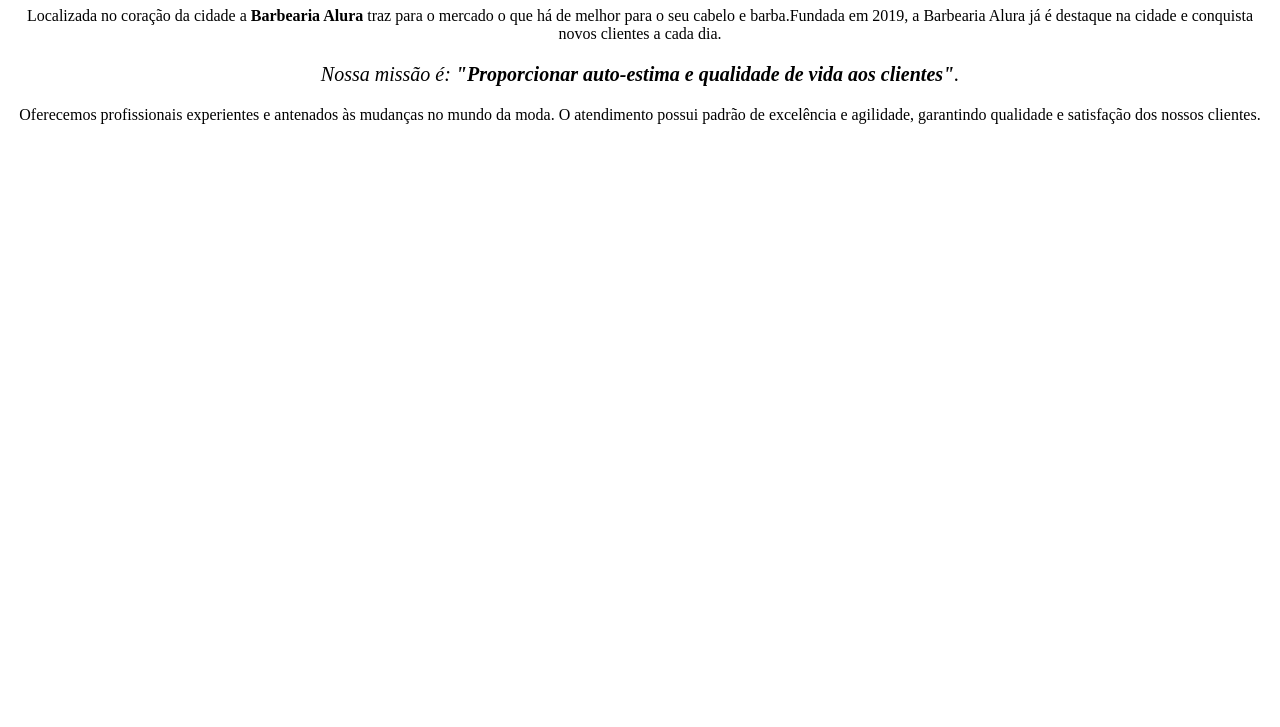
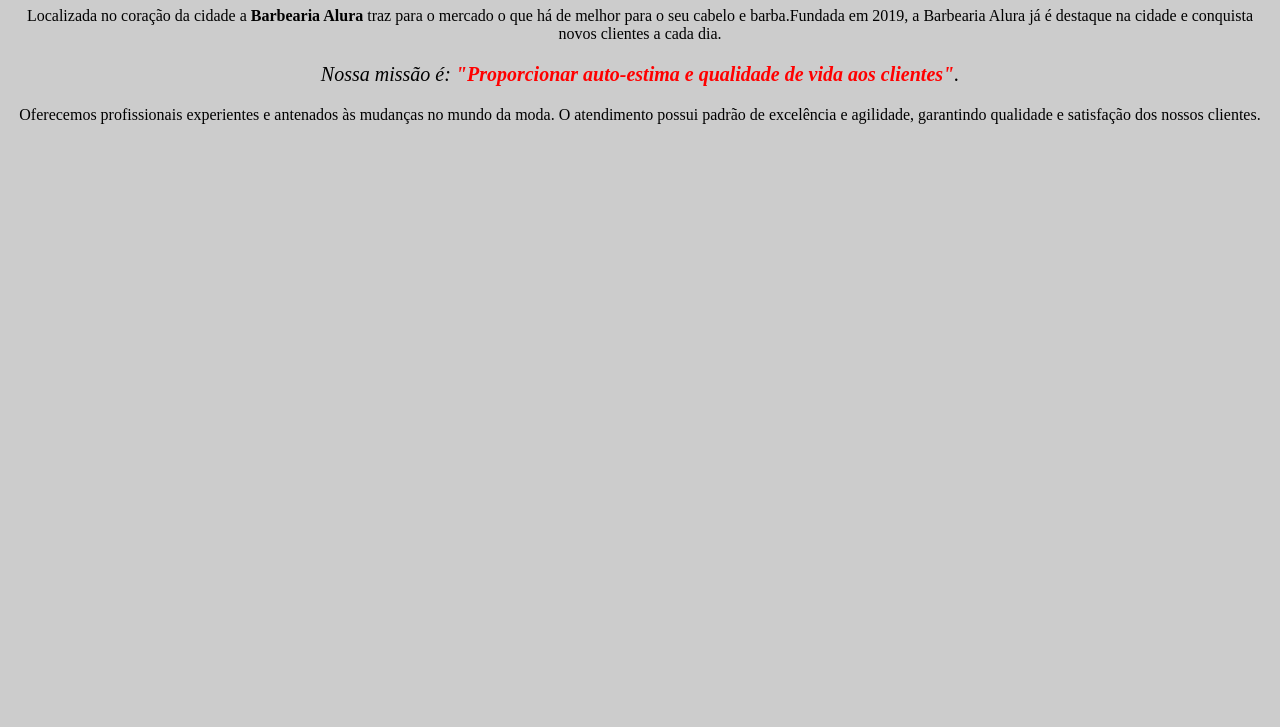
Before and after one commit to luisbertol/HTML, a plain HTML site: page index.html in a window 1280 px wide. Shown: the part 73-800 px from the top of the page. Drawn offline with Linux system fonts and the light colour scheme.

Commit message:
style.css

```diff
--- a/style.css
+++ b/style.css
@@ -3,5 +3,9 @@ p {
 }
 
 body {
-    background #CCCCCC
+    background: #CCCCCC
 }
+
+em strong {
+    color: red
+}
```
